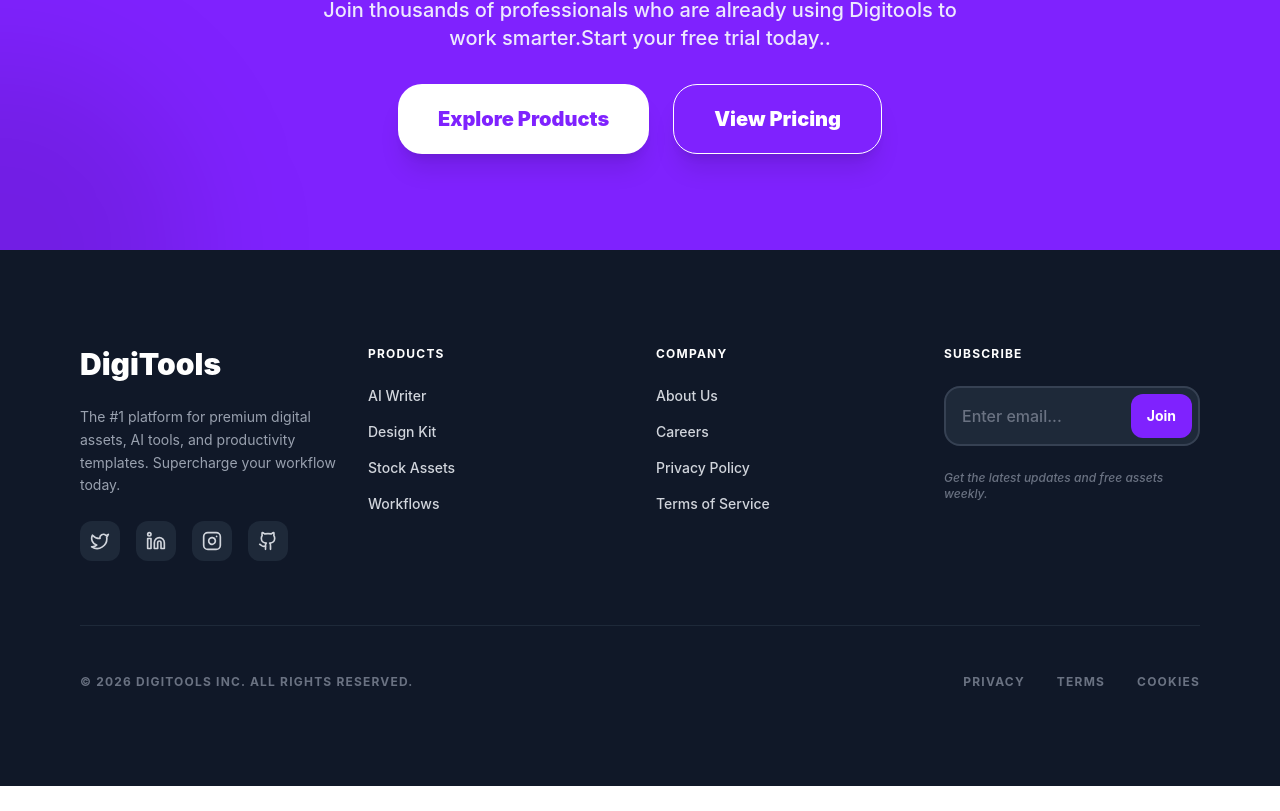
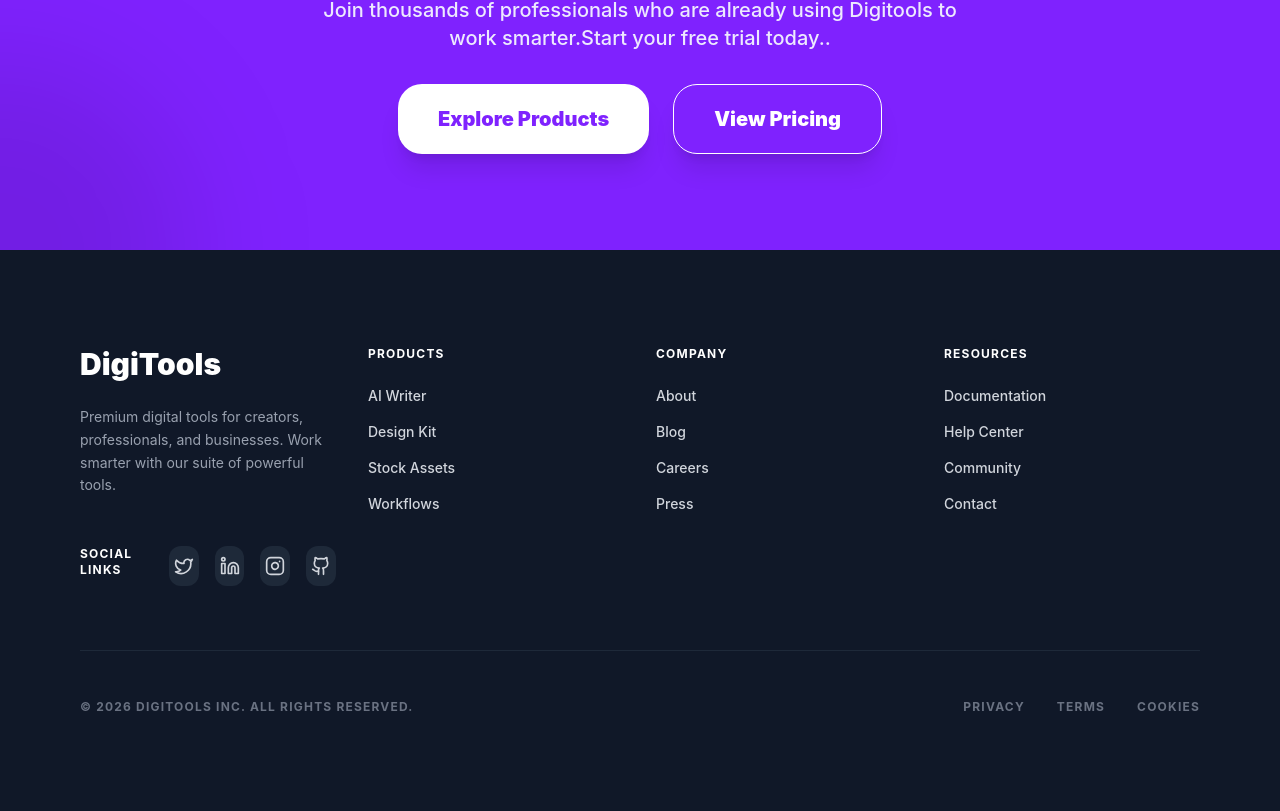
Before and after one commit to syfulsharif/digitools, a React (Vite) app: page / in a window 1280 px wide. Shown: the part 4581-5392 px from the top of the page. Before the commit the page ends 5367 px from the top, so only its background shows below. Built offline with nearby package versions, Linux system fonts and the light colour scheme.

Commit message:
Footer section edited

```diff
--- a/src/components/Footer.jsx
+++ b/src/components/Footer.jsx
@@ -11,22 +11,9 @@ const Footer = () => {
           <div className="space-y-6">
             <h3 className="text-3xl font-black text-white">DigiTools</h3>
             <p className="text-gray-400 leading-relaxed text-sm">
-              The #1 platform for premium digital assets, AI tools, and productivity templates. Supercharge your workflow today.
+              Premium digital tools for creators, professionals, and businesses. Work smarter with our suite of powerful tools.
             </p>
-            <div className="flex gap-4">
-              <a href="#" className="w-10 h-10 bg-gray-800 rounded-xl flex items-center justify-center hover:bg-violet-600 hover:text-white transition-all transform hover:-translate-y-1">
-                <Twitter className="w-5 h-5" />
-              </a>
-              <a href="#" className="w-10 h-10 bg-gray-800 rounded-xl flex items-center justify-center hover:bg-violet-600 hover:text-white transition-all transform hover:-translate-y-1">
-                <Linkedin className="w-5 h-5" />
-              </a>
-              <a href="#" className="w-10 h-10 bg-gray-800 rounded-xl flex items-center justify-center hover:bg-violet-600 hover:text-white transition-all transform hover:-translate-y-1">
-                <Instagram className="w-5 h-5" />
-              </a>
-              <a href="#" className="w-10 h-10 bg-gray-800 rounded-xl flex items-center justify-center hover:bg-violet-600 hover:text-white transition-all transform hover:-translate-y-1">
-                <Github className="w-5 h-5" />
-              </a>
-            </div>
+
           </div>
 
           <div className="space-y-6">
@@ -42,29 +29,38 @@ const Footer = () => {
           <div className="space-y-6">
             <h4 className="text-lg font-bold text-white uppercase tracking-widest text-xs">Company</h4>
             <ul className="space-y-4 text-sm font-medium">
-              <li><a href="#" className="hover:text-violet-400 transition-colors">About Us</a></li>
+              <li><a href="#" className="hover:text-violet-400 transition-colors">About</a></li>
+              <li><a href="#" className="hover:text-violet-400 transition-colors">Blog</a></li>
               <li><a href="#" className="hover:text-violet-400 transition-colors">Careers</a></li>
-              <li><a href="#" className="hover:text-violet-400 transition-colors">Privacy Policy</a></li>
-              <li><a href="#" className="hover:text-violet-400 transition-colors">Terms of Service</a></li>
+              <li><a href="#" className="hover:text-violet-400 transition-colors">Press</a></li>
             </ul>
           </div>
 
           <div className="space-y-6">
-            <h4 className="text-lg font-bold text-white uppercase tracking-widest text-xs">Subscribe</h4>
-            <div className="relative group">
-              <input
-                type="email"
-                placeholder="Enter email..."
-                className="w-full bg-gray-800 border-2 border-gray-700 p-4 rounded-2xl focus:border-violet-600 outline-none transition-all placeholder:text-gray-500 font-medium"
-              />
-              <button className="absolute right-2 top-2 bottom-2 bg-violet-600 text-white px-4 rounded-xl text-sm font-bold active:scale-95 transition-all">
-                Join
-              </button>
+            <h4 className="text-lg font-bold text-white uppercase tracking-widest text-xs">Resources</h4>
+            <ul className="space-y-4 text-sm font-medium">
+              <li><a href="#" className="hover:text-violet-400 transition-colors">Documentation</a></li>
+              <li><a href="#" className="hover:text-violet-400 transition-colors">Help Center</a></li>
+              <li><a href="#" className="hover:text-violet-400 transition-colors">Community</a></li>
+              <li><a href="#" className="hover:text-violet-400 transition-colors">Contact</a></li>
+            </ul>
+          </div>
+
+            <div className="flex gap-4">
+              <h3 className="text-lg font-bold text-white uppercase tracking-widest text-xs">Social Links</h3>
+              <a href="#" className="w-10 h-10 bg-gray-800 rounded-xl flex items-center justify-center hover:bg-violet-600 hover:text-white transition-all transform hover:-translate-y-1">
+                <Twitter className="w-5 h-5" />
+              </a>
+              <a href="#" className="w-10 h-10 bg-gray-800 rounded-xl flex items-center justify-center hover:bg-violet-600 hover:text-white transition-all transform hover:-translate-y-1">
+                <Linkedin className="w-5 h-5" />
+              </a>
+              <a href="#" className="w-10 h-10 bg-gray-800 rounded-xl flex items-center justify-center hover:bg-violet-600 hover:text-white transition-all transform hover:-translate-y-1">
+                <Instagram className="w-5 h-5" />
+              </a>
+              <a href="#" className="w-10 h-10 bg-gray-800 rounded-xl flex items-center justify-center hover:bg-violet-600 hover:text-white transition-all transform hover:-translate-y-1">
+                <Github className="w-5 h-5" />
+              </a>
             </div>
-            <p className="text-xs text-gray-500 font-medium italic">
-              Get the latest updates and free assets weekly.
-            </p>
-          </div>
         </div>
 
         <div className="border-t border-gray-800 pt-12 flex flex-col md:flex-row justify-between items-center gap-6 text-xs font-bold text-gray-500 uppercase tracking-widest">
```
